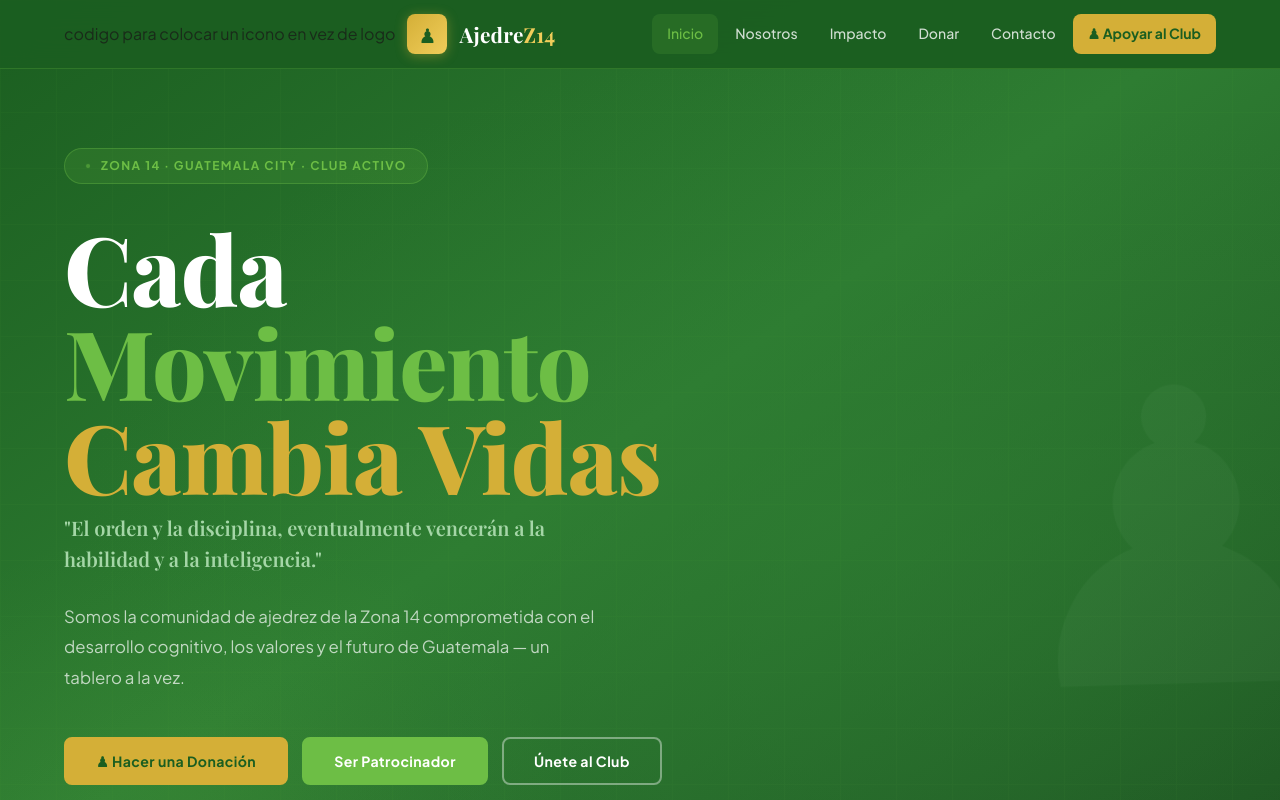
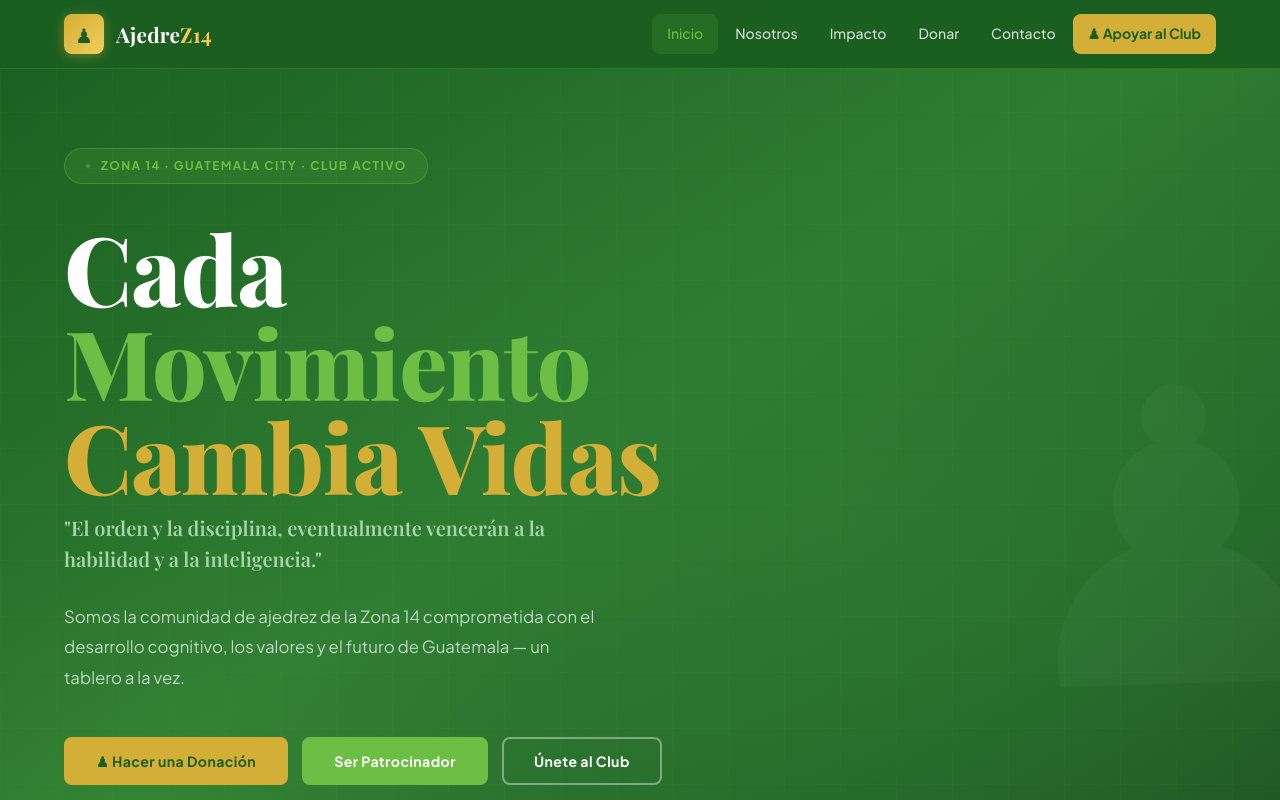
Before and after one commit to daniel10263/Ajedrez14test, a plain HTML site: page index.html in a window 1280 px wide. Shown: the top 800 px of the page. Drawn offline with nearby package versions, Linux system fonts and the light colour scheme; a web font is replaced by a local one.

Commit message:
Update index.html

```diff
--- a/index.html
+++ b/index.html
@@ -418,11 +418,11 @@ footer{background:var(--gdp);border-top:1px solid rgba(109,190,69,.2);padding:64
   <div class="navi">
     <div class="nlogo" onclick="showPage('home')">
 
-      codigo para colocar un icono en vez de logo
+
       <div class="nemb">♟</div>
 
 
-      <!-- <div class="nemb"><img src="https://yoursite.com/logo.png" alt="AjedreZ14" style="width:28px;height:28px;object-fit:contain;"></div>  -->
+      <!-- codigo para add. logo  <div class="nemb"><img src="https://yoursite.com/logo.png" alt="AjedreZ14" style="width:28px;height:28px;object-fit:contain;"></div>  -->
 
 
       <span class="ntxt">Ajedre<span>Z14</span></span>
```
